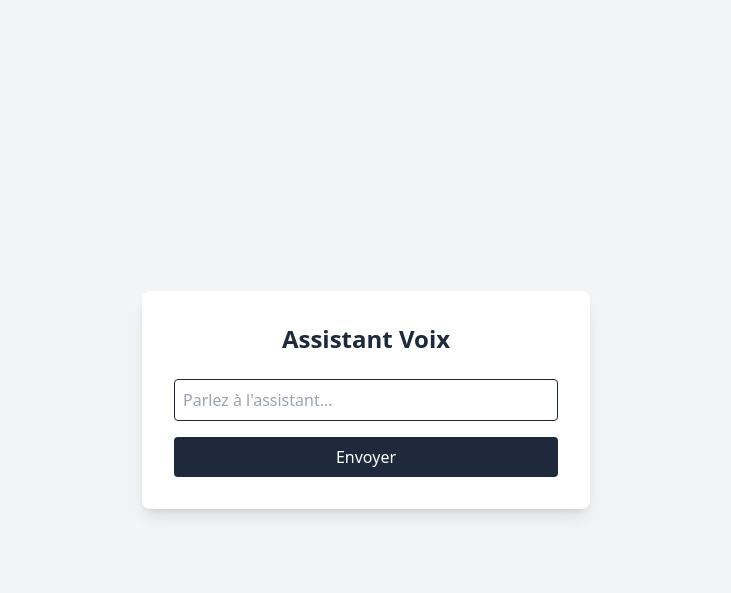
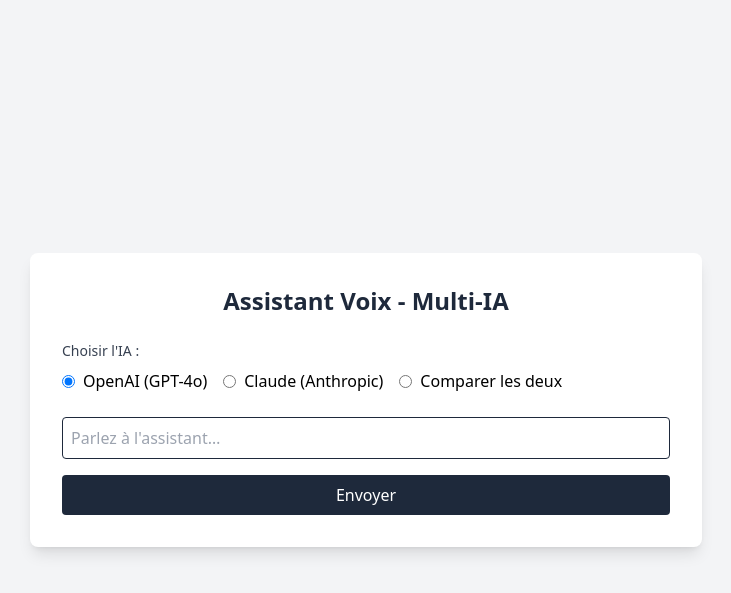
Before and after one commit to MamadouBousso/promptmulti_ia_docker, a Flask app: page / in a window 1280 px wide. Shown: the top 593 px of the page, without its empty margins (274-1005 px from the left). Run offline with Flask 3, Linux system fonts and the light colour scheme; some libraries are stand-ins or nearby versions.

Commit message:
Ajout du client Claude (Anthropic) avec routes API et interface de comparaison multi-IA

```diff
--- a/app.py
+++ b/app.py
@@ -1,11 +1,12 @@
-from flask import Flask, render_template, request, jsonify
+from flask import Flask, render_template, request, jsonify, Response
 from dotenv import load_dotenv
 import os
+import json
 
 # Charger les variables d'environnement
 load_dotenv()
 
-# Import du client OpenAI
+# Import des clients IA
 try:
     from src.infrastructure.openai_client import OpenAIClient
     openai_client = OpenAIClient()
@@ -14,6 +15,15 @@
     print(f"OpenAI non disponible: {e}")
     openai_client = None
     OPENAI_AVAILABLE = False
+
+try:
+    from src.infrastructure.claude_client import ClaudeClient
+    claude_client = ClaudeClient()
+    CLAUDE_AVAILABLE = True
+except Exception as e:
+    print(f"Claude non disponible: {e}")
+    claude_client = None
+    CLAUDE_AVAILABLE = False
 
 app = Flask(__name__)
 
@@ -68,5 +78,107 @@
             "error": str(e)
         }), 500
 
+@app.route('/api/claude', methods=['POST'])
+def claude_api():
+    """API endpoint pour les appels Claude."""
+    if not CLAUDE_AVAILABLE:
+        return jsonify({
+            "success": False,
+            "error": "Claude n'est pas configuré"
+        }), 400
+
+    try:
+        data = request.get_json()
+        prompt = data.get('prompt', '')
+
+        if not prompt:
+            return jsonify({
+                "success": False,
+                "error": "Le prompt est requis"
+            }), 400
+
+        # Générer la réponse avec Claude
+        claude_response = claude_client.generate_voice_response(prompt)
+
+        return jsonify(claude_response)
+
+    except Exception as e:
+        return jsonify({
+            "success": False,
+            "error": str(e)
+        }), 500
+
+@app.route('/api/claude/stream', methods=['POST'])
+def claude_stream_api():
+    """API endpoint pour les appels Claude en streaming."""
+    if not CLAUDE_AVAILABLE:
+        return jsonify({
+            "success": False,
+            "error": "Claude n'est pas configuré"
+        }), 400
+
+    try:
+        data = request.get_json()
+        prompt = data.get('prompt', '')
+
+        if not prompt:
+            return jsonify({
+                "success": False,
+                "error": "Le prompt est requis"
+            }), 400
+
+        def generate():
+            for chunk in claude_client.generate_streaming_response(prompt):
+                yield f"data: {json.dumps({'text': chunk, 'success': True})}\n\n"
+
+        return Response(generate(), mimetype='text/event-stream')
+
+    except Exception as e:
+        return jsonify({
+            "success": False,
+            "error": str(e)
+        }), 500
+
+@app.route('/api/compare', methods=['POST'])
+def compare_apis():
+    """API endpoint pour comparer les réponses d'OpenAI et Claude."""
+    try:
+        data = request.get_json()
+        prompt = data.get('prompt', '')
+
+        if not prompt:
+            return jsonify({
+                "success": False,
+                "error": "Le prompt est requis"
+            }), 400
+
+        responses = {}
+
+        # Réponse OpenAI
+        if OPENAI_AVAILABLE:
+            openai_response = openai_client.generate_voice_response(prompt)
+            responses['openai'] = openai_response
+        else:
+            responses['openai'] = {"success": False, "error": "OpenAI non configuré"}
+
+        # Réponse Claude
+        if CLAUDE_AVAILABLE:
+            claude_response = claude_client.generate_voice_response(prompt)
+            responses['claude'] = claude_response
+        else:
+            responses['claude'] = {"success": False, "error": "Claude non configuré"}
+
+        return jsonify({
+            "success": True,
+            "prompt": prompt,
+            "responses": responses
+        })
+
+    except Exception as e:
+        return jsonify({
+            "success": False,
+            "error": str(e)
+        }), 500
+
 if __name__ == '__main__':
     app.run(debug=True)
--- a/src/infrastructure/openai_client.py
+++ b/src/infrastructure/openai_client.py
@@ -18,13 +18,13 @@
         openai.api_key = api_key
         self.client = openai.OpenAI(api_key=api_key)
 
-    def generate_response(self, prompt: str, model: str = "gpt-3.5-turbo") -> Optional[str]:
+    def generate_response(self, prompt: str, model: str = "gpt-4o") -> Optional[str]:
         """
         Génère une réponse à partir d'un prompt en utilisant l'API OpenAI.
 
         Args:
             prompt (str): Le prompt à envoyer à l'API
-            model (str): Le modèle à utiliser (défaut: gpt-3.5-turbo)
+            model (str): Le modèle à utiliser (défaut: gpt-4o)
 
         Returns:
             Optional[str]: La réponse générée ou None en cas d'erreur
--- a/templates/index.html
+++ b/templates/index.html
@@ -3,12 +3,31 @@
 <head>
     <meta charset="UTF-8">
     <meta name="viewport" content="width=device-width, initial-scale=1.0">
-    <title>Assistant Voix</title>
+    <title>Assistant Voix - Multi-IA</title>
     <script src="https://cdn.tailwindcss.com"></script>
 </head>
 <body class="bg-gray-100 min-h-screen flex items-center justify-center">
-    <div class="bg-white p-8 rounded-lg shadow-lg w-full max-w-md">
-        <h1 class="text-2xl font-bold text-center mb-6 text-slate-800">Assistant Voix</h1>
+    <div class="bg-white p-8 rounded-lg shadow-lg w-full max-w-2xl">
+        <h1 class="text-2xl font-bold text-center mb-6 text-slate-800">Assistant Voix - Multi-IA</h1>
+
+        <!-- Sélecteur d'IA -->
+        <div class="mb-6">
+            <label class="block text-sm font-medium text-gray-700 mb-2">Choisir l'IA :</label>
+            <div class="flex space-x-4">
+                <label class="flex items-center">
+                    <input type="radio" name="aiProvider" value="openai" checked class="mr-2">
+                    <span>OpenAI (GPT-4o)</span>
+                </label>
+                <label class="flex items-center">
+                    <input type="radio" name="aiProvider" value="claude" class="mr-2">
+                    <span>Claude (Anthropic)</span>
+                </label>
+                <label class="flex items-center">
+                    <input type="radio" name="aiProvider" value="compare" class="mr-2">
+                    <span>Comparer les deux</span>
+                </label>
+            </div>
+        </div>
 
         <form id="queryForm" method="POST">
             <input
@@ -35,6 +54,20 @@
             </div>
         </div>
 
+        <!-- Zone de comparaison -->
+        <div id="compareArea" class="mt-4" style="display: none;">
+            <div class="grid grid-cols-1 md:grid-cols-2 gap-4">
+                <div class="p-2 border border-blue-300 rounded bg-blue-50">
+                    <h3 class="font-bold text-blue-800 mb-2">OpenAI (GPT-4o)</h3>
+                    <div id="openaiResponse" class="text-sm"></div>
+                </div>
+                <div class="p-2 border border-green-300 rounded bg-green-50">
+                    <h3 class="font-bold text-green-800 mb-2">Claude (Anthropic)</h3>
+                    <div id="claudeResponse" class="text-sm"></div>
+                </div>
+            </div>
+        </div>
+
         <!-- Indicateur de chargement -->
         <div id="loadingIndicator" class="mt-4 text-center" style="display: none;">
             <div class="inline-block animate-spin rounded-full h-6 w-6 border-b-2 border-slate-800"></div>
@@ -57,11 +90,15 @@
             const submitBtn = document.getElementById('submitBtn');
             const responseArea = document.getElementById('responseArea');
             const responseText = document.getElementById('responseText');
+            const compareArea = document.getElementById('compareArea');
+            const openaiResponse = document.getElementById('openaiResponse');
+            const claudeResponse = document.getElementById('claudeResponse');
             const loadingIndicator = document.getElementById('loadingIndicator');
             const errorArea = document.getElementById('errorArea');
             const errorText = document.getElementById('errorText');
 
             const prompt = queryInput.value.trim();
+            const selectedProvider = document.querySelector('input[name="aiProvider"]:checked').value;
 
             if (!prompt) {
                 showError('Veuillez saisir une question.');
@@ -71,12 +108,27 @@
             // Afficher l'indicateur de chargement
             loadingIndicator.style.display = 'block';
             responseArea.style.display = 'none';
+            compareArea.style.display = 'none';
             errorArea.style.display = 'none';
             submitBtn.disabled = true;
 
             try {
-                // Appel à l'API OpenAI
-                const response = await fetch('/api/chat', {
+                let endpoint = '';
+
+                switch(selectedProvider) {
+                    case 'openai':
+                        endpoint = '/api/chat';
+                        break;
+                    case 'claude':
+                        endpoint = '/api/claude';
+                        break;
+                    case 'compare':
+                        endpoint = '/api/compare';
+                        break;
+                }
+
+                // Appel à l'API
+                const response = await fetch(endpoint, {
                     method: 'POST',
                     headers: {
                         'Content-Type': 'application/json',
@@ -87,9 +139,18 @@
                 const data = await response.json();
 
                 if (data.success) {
-                    // Afficher la réponse
-                    responseText.textContent = data.text;
-                    responseArea.style.display = 'block';
+                    if (selectedProvider === 'compare') {
+                        // Afficher les comparaisons
+                        openaiResponse.textContent = data.responses.openai.success ?
+                            data.responses.openai.text : data.responses.openai.error;
+                        claudeResponse.textContent = data.responses.claude.success ?
+                            data.responses.claude.text : data.responses.claude.error;
+                        compareArea.style.display = 'block';
+                    } else {
+                        // Afficher la réponse normale
+                        responseText.textContent = data.text;
+                        responseArea.style.display = 'block';
+                    }
                 } else {
                     // Afficher l'erreur
                     showError(data.error || 'Erreur lors de la génération de la réponse');
@@ -109,10 +170,12 @@
             const errorArea = document.getElementById('errorArea');
             const errorText = document.getElementById('errorText');
             const responseArea = document.getElementById('responseArea');
+            const compareArea = document.getElementById('compareArea');
 
             errorText.textContent = message;
             errorArea.style.display = 'block';
             responseArea.style.display = 'none';
+            compareArea.style.display = 'none';
         }
 
         document.getElementById('queryForm').addEventListener('submit', handleQuery);
```
Also changed, not shown: src/infrastructure/claude_client.py (added, +111 -0 lines), 1 other file.
